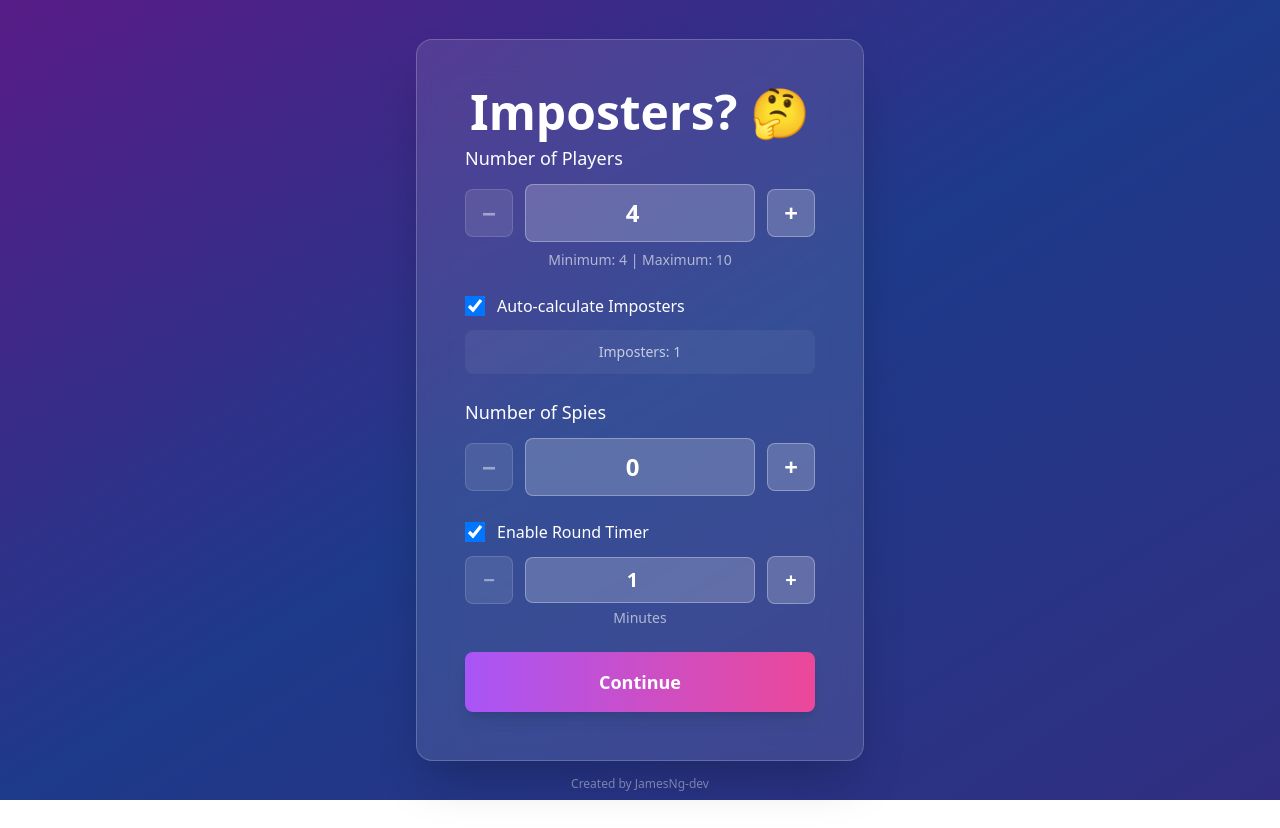
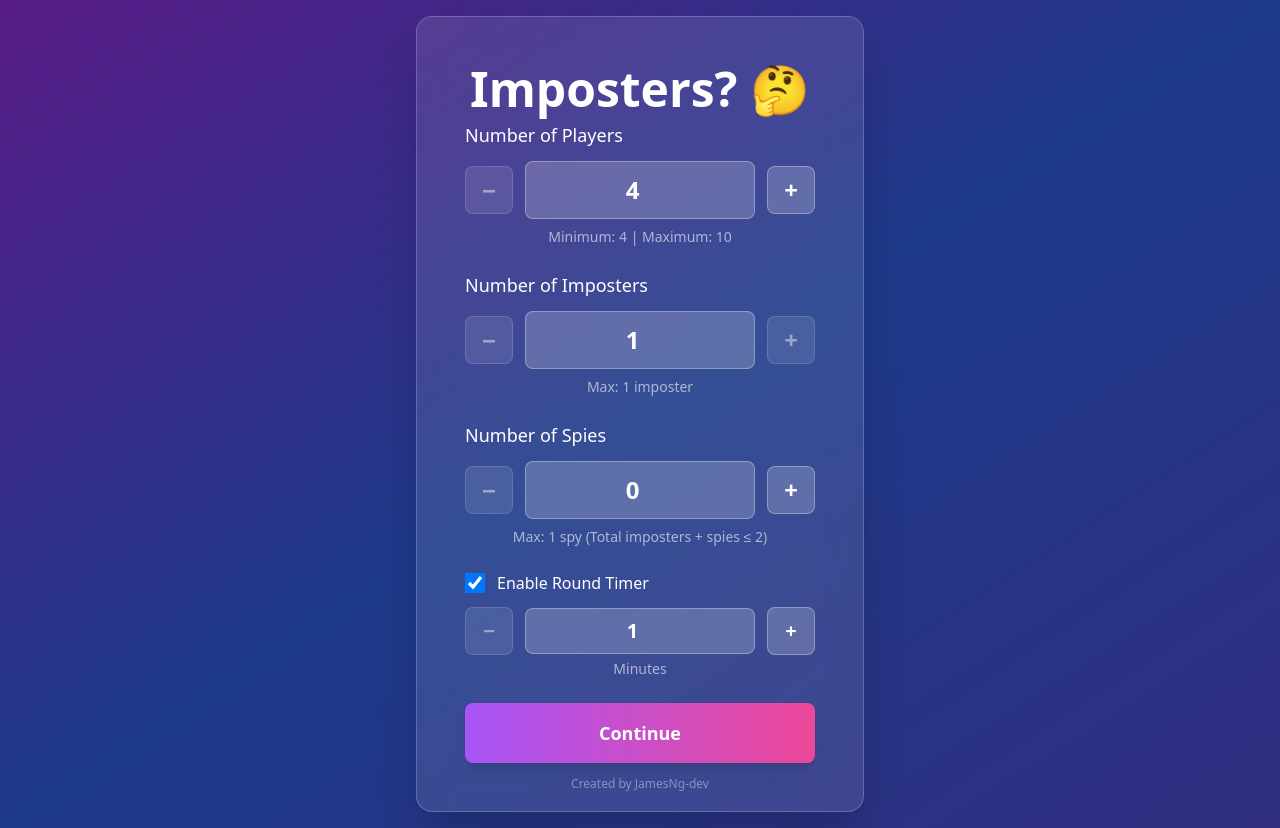
Before and after one commit to HoangNguyendotcom/imposters_game, a Next.js app: page / in a window 1280 px wide. Before the commit the page ends 800 px from the top, so only its background shows below. Built offline with nearby package versions, Linux system fonts and the light colour scheme.

Commit message:
Update the no.spy and imposter at SetupScreen

```diff
--- a/components/SetupScreen.tsx
+++ b/components/SetupScreen.tsx
@@ -9,17 +9,12 @@ export default function SetupScreen() {
     setPlayerCount,
     setRoundDuration,
     setPhase,
-    setAutoCalculateImposters,
-    setManualImposterCount,
-    setSpyCount,
-    getImposterCount
+    setImposterCount,
+    setSpyCount
   } = useGame()
   const [count, setCount] = useState(gameState.playerCount || 4)
-  const [autoCalculate, setAutoCalculate] = useState(
-    gameState.autoCalculateImposters !== undefined ? gameState.autoCalculateImposters : true
-  )
-  const [manualImposters, setManualImposters] = useState(
-    gameState.manualImposterCount || 1
+  const [imposters, setImposters] = useState(
+    gameState.imposterCount || 1
   )
   const [timerEnabled, setTimerEnabled] = useState(true) // Default to enabled
   const [timerMinutes, setTimerMinutes] = useState(
@@ -29,10 +24,7 @@ export default function SetupScreen() {
     gameState.spyCount !== undefined ? gameState.spyCount : 0
   )
 
-  // Auto-calculate: always 1 imposter
-  const autoImposterCount = 1
-
-  // Manual imposter options based on player count:
+  // Imposter options based on player count:
   // 4-5 players: 1 imposter
   // 6-8 players: 1 or 2 imposters
   // 9-10 players: 1, 2, or 3 imposters
@@ -42,44 +34,54 @@ export default function SetupScreen() {
     return 1
   }
 
-  const maxManualImposters = getMaxImposters(count)
+  const maxImposters = getMaxImposters(count)
 
-  // Calculate max spies: playerCount - imposterCount - 1 (need at least 1 civilian)
-  const currentImposterCount = autoCalculate ? 1 : manualImposters
-  const maxSpies = Math.max(0, count - currentImposterCount - 1)
+  // Calculate max spies based on constraints:
+  // 1. Max spies per player = floor(playerCount / 4) (same as imposters)
+  // 2. Max total (imposters + spies) = floor(playerCount / 2)
+  const maxSpiesPerPlayer = Math.floor(count / 4) // Same rule as imposters
+  const maxTotal = Math.floor(count / 2) // Max total imposters + spies
+  const maxSpies = Math.max(0, Math.min(maxSpiesPerPlayer, maxTotal - imposters))
 
-  // Ensure manualImposters is valid when player count changes or when switching to manual mode
+  // Ensure imposters is valid when player count changes
   useEffect(() => {
-    if (!autoCalculate && manualImposters > maxManualImposters) {
-      setManualImposters(maxManualImposters)
+    if (imposters > maxImposters) {
+      setImposters(maxImposters)
     }
-  }, [count, autoCalculate, maxManualImposters, manualImposters])
+  }, [count, maxImposters, imposters])
 
   // Ensure spyCount is valid when player count or imposter count changes
   useEffect(() => {
-    const newMaxSpies = Math.max(0, count - currentImposterCount - 1)
+    const maxSpiesPerPlayer = Math.floor(count / 4)
+    const maxTotal = Math.floor(count / 2)
+    const newMaxSpies = Math.max(0, Math.min(maxSpiesPerPlayer, maxTotal - imposters))
     if (spyCount > newMaxSpies) {
       setSpyCountLocal(newMaxSpies)
     }
-  }, [count, currentImposterCount, spyCount])
+  }, [count, imposters, spyCount])
 
   const handleSubmit = (e: React.FormEvent) => {
     e.preventDefault()
     if (count >= 4 && count <= 10) {
-      if (!autoCalculate && (manualImposters < 1 || manualImposters > maxManualImposters)) {
+      if (imposters < 1 || imposters > maxImposters) {
         return
       }
+      // Validate total constraint: imposters + spies <= floor(playerCount / 2)
+      const maxTotal = Math.floor(count / 2)
+      let finalSpyCount = spyCount
+      if (imposters + spyCount > maxTotal) {
+        // Adjust spy count if needed
+        finalSpyCount = Math.max(0, maxTotal - imposters)
+        setSpyCountLocal(finalSpyCount)
+      }
       setPlayerCount(count)
-      setAutoCalculateImposters(autoCalculate)
-      if (!autoCalculate) {
-        setManualImposterCount(manualImposters)
-      }
+      setImposterCount(imposters)
       if (timerEnabled) {
         setRoundDuration(timerMinutes * 60)
       } else {
         setRoundDuration(0)
       }
-      setSpyCount(spyCount)
+      setSpyCount(finalSpyCount)
       setPhase('names')
     }
   }
@@ -105,11 +107,9 @@ export default function SetupScreen() {
                 onClick={() => {
                   const newCount = Math.max(4, count - 1)
                   setCount(newCount)
-                  if (!autoCalculate) {
                   const newMax = getMaxImposters(newCount)
-                    if (manualImposters > newMax) {
-                      setManualImposters(newMax)
-                    }
+                  if (imposters > newMax) {
+                    setImposters(newMax)
                   }
                 }}
                 disabled={count <= 4}
@@ -127,11 +127,9 @@ export default function SetupScreen() {
                   const newCount = parseInt(e.target.value) || 4
                   const clampedCount = Math.min(10, Math.max(4, newCount))
                   setCount(clampedCount)
-                  if (!autoCalculate) {
                   const newMax = getMaxImposters(clampedCount)
-                    if (manualImposters > newMax) {
-                      setManualImposters(newMax)
-                    }
+                  if (imposters > newMax) {
+                    setImposters(newMax)
                   }
                 }}
                 className="flex-1 px-4 py-3 rounded-lg bg-white/20 border border-white/30 text-white text-2xl font-bold text-center focus:outline-none focus:ring-2 focus:ring-white/50 focus:border-transparent"
@@ -141,11 +139,9 @@ export default function SetupScreen() {
                 onClick={() => {
                   const newCount = Math.min(10, count + 1)
                   setCount(newCount)
-                  if (!autoCalculate) {
                   const newMax = getMaxImposters(newCount)
-                    if (manualImposters > newMax) {
-                      setManualImposters(newMax)
-                    }
+                  if (imposters > newMax) {
+                    setImposters(newMax)
                   }
                 }}
                 disabled={count >= 10}
@@ -160,68 +156,52 @@ export default function SetupScreen() {
           </div>
 
           <div>
-            <label className="flex items-center gap-3 cursor-pointer mb-3">
-              <input
-                type="checkbox"
-                checked={autoCalculate}
-                onChange={(e) => setAutoCalculate(e.target.checked)}
-                className="w-5 h-5 rounded"
-              />
-              <span className="text-white font-medium">Auto-calculate Imposters</span>
-            </label>
-            {autoCalculate ? (
-              <p className="text-white/70 text-sm text-center font-medium bg-white/5 rounded-lg p-3">
-                Imposters: {autoImposterCount}
-              </p>
-            ) : (
-              <div>
             <label
               htmlFor="imposterCount"
-                  className="block text-white text-sm mb-2 font-medium"
+              className="block text-white text-lg mb-3 font-medium"
             >
               Number of Imposters
             </label>
-                <div className="flex gap-3">
+            <div className="flex items-center gap-3">
               <button
                 type="button"
-                    onClick={() => setManualImposters(1)}
-                    className={`flex-1 py-3 px-4 rounded-lg font-semibold transition-all ${
-                      manualImposters === 1
-                        ? 'bg-gradient-to-r from-red-500 to-pink-500 text-white'
-                        : 'bg-white/10 text-white/70 hover:bg-white/20'
-                    }`}
+                onClick={() => {
+                  const newCount = Math.max(1, imposters - 1)
+                  setImposters(newCount)
+                }}
+                disabled={imposters <= 1}
+                className="w-12 h-12 rounded-lg bg-white/20 border border-white/30 text-white text-2xl font-bold hover:bg-white/30 transition-all disabled:opacity-50 disabled:cursor-not-allowed flex items-center justify-center"
               >
-                    1 Imposter
+                −
               </button>
-                  {maxManualImposters >= 2 && (
+              <input
+                type="number"
+                id="imposterCount"
+                min="1"
+                max={maxImposters}
+                value={imposters}
+                onChange={(e) => {
+                  const newCount = parseInt(e.target.value) || 1
+                  const clampedCount = Math.min(maxImposters, Math.max(1, newCount))
+                  setImposters(clampedCount)
+                }}
+                className="flex-1 px-4 py-3 rounded-lg bg-white/20 border border-white/30 text-white text-2xl font-bold text-center focus:outline-none focus:ring-2 focus:ring-white/50 focus:border-transparent"
+              />
               <button
                 type="button"
-                      onClick={() => setManualImposters(2)}
-                      className={`flex-1 py-3 px-4 rounded-lg font-semibold transition-all ${
-                        manualImposters === 2
-                          ? 'bg-gradient-to-r from-red-500 to-pink-500 text-white'
-                          : 'bg-white/10 text-white/70 hover:bg-white/20'
-                      }`}
+                onClick={() => {
+                  const newCount = Math.min(maxImposters, imposters + 1)
+                  setImposters(newCount)
+                }}
+                disabled={imposters >= maxImposters}
+                className="w-12 h-12 rounded-lg bg-white/20 border border-white/30 text-white text-2xl font-bold hover:bg-white/30 transition-all disabled:opacity-50 disabled:cursor-not-allowed flex items-center justify-center"
               >
-                      2 Imposters
+                +
               </button>
-                  )}
-                  {maxManualImposters >= 3 && (
-                    <button
-                      type="button"
-                      onClick={() => setManualImposters(3)}
-                      className={`flex-1 py-3 px-4 rounded-lg font-semibold transition-all ${
-                        manualImposters === 3
-                          ? 'bg-gradient-to-r from-red-500 to-pink-500 text-white'
-                          : 'bg-white/10 text-white/70 hover:bg-white/20'
-                      }`}
-                    >
-                      3 Imposters
-                    </button>
-                  )}
             </div>
-              </div>
-            )}
+            <p className="text-white/60 text-sm mt-2 text-center">
+              Max: {maxImposters} imposter{maxImposters !== 1 ? 's' : ''}
+            </p>
           </div>
 
           <div>
@@ -275,9 +255,12 @@ export default function SetupScreen() {
             )}
             {maxSpies === 0 && (
               <p className="text-white/60 text-sm text-center mt-2">
-                Not enough players for spies (need at least 1 civilian)
+                Max spies reached (imposters + spies ≤ {Math.floor(count / 2)})
               </p>
             )}
+            <p className="text-white/60 text-sm mt-2 text-center">
+              Max: {maxSpies} spy{maxSpies !== 1 ? 'ies' : ''} (Total imposters + spies ≤ {Math.floor(count / 2)})
+            </p>
           </div>
 
           <div>
@@ -329,7 +312,7 @@ export default function SetupScreen() {
 
           <button
             type="submit"
-            disabled={!autoCalculate && (manualImposters < 1 || manualImposters > maxManualImposters)}
+            disabled={imposters < 1 || imposters > maxImposters}
             className="w-full bg-gradient-to-r from-purple-500 to-pink-500 hover:from-purple-600 hover:to-pink-600 text-white font-bold py-4 px-6 rounded-lg text-lg transition-all duration-200 transform hover:scale-105 shadow-lg disabled:opacity-50 disabled:cursor-not-allowed disabled:transform-none"
           >
             Continue
--- a/contexts/GameContext.tsx
+++ b/contexts/GameContext.tsx
@@ -28,8 +28,7 @@ export interface GameState {
   currentPlayerIndex: number // current player talking
   playerTurnTimer: number // timer for current player's turn
   eliminatedPlayerId: string | null // ID of the eliminated player
-  autoCalculateImposters: boolean // true = auto-calculate, false = manual
-  manualImposterCount: number // manual imposter count (only used if autoCalculateImposters is false)
+  imposterCount: number // number of imposters
   spyCount: number // number of spies (0 = no spies)
   spyWord: string | null // word assigned to spy (word1 or word2 from pair)
   imposterHint: string | null // hint assigned to imposters when spy is enabled
@@ -39,8 +38,7 @@ interface GameContextType {
   gameState: GameState
   setPlayerCount: (count: number) => void
   setRoundDuration: (duration: number) => void
-  setAutoCalculateImposters: (auto: boolean) => void
-  setManualImposterCount: (count: number) => void
+  setImposterCount: (count: number) => void
   setSpyCount: (count: number) => void
   setPlayers: (players: Omit<Player, 'role' | 'word' | 'votes'>[]) => void
   setPhase: (phase: GamePhase) => void
@@ -58,7 +56,6 @@ interface GameContextType {
   playAgain: () => void
   updateTimer: (seconds: number) => void
   updatePlayerTurnTimer: (seconds: number) => void
-  getImposterCount: () => number
   continueAfterTie: () => void
 }
 
@@ -78,8 +75,7 @@ const defaultGameState: GameState = {
   currentPlayerIndex: 0,
   playerTurnTimer: 0,
   eliminatedPlayerId: null,
-  autoCalculateImposters: true,
-  manualImposterCount: 1,
+  imposterCount: 1,
   spyCount: 0,
   spyWord: null,
   imposterHint: null,
@@ -109,24 +105,12 @@ export function GameProvider({ children }: { children: React.ReactNode }) {
     setGameState((prev) => ({ ...prev, playerCount: count }))
   }
 
-  const setAutoCalculateImposters = (auto: boolean) => {
-    setGameState((prev) => ({ ...prev, autoCalculateImposters: auto }))
-  }
-
-  const setManualImposterCount = (count: number) => {
-    setGameState((prev) => ({ ...prev, manualImposterCount: count }))
+  const setImposterCount = (count: number) => {
+    setGameState((prev) => ({ ...prev, imposterCount: count }))
   }
 
   const setSpyCount = (count: number) => {
     setGameState((prev) => ({ ...prev, spyCount: count }))
-  }
-
-  const getImposterCount = () => {
-    if (gameState.autoCalculateImposters) {
-      // Auto-calculate: always 1 imposter
-      return 1
-    }
-    return gameState.manualImposterCount
   }
 
   const setRoundDuration = (duration: number) => {
@@ -152,9 +136,7 @@ export function GameProvider({ children }: { children: React.ReactNode }) {
   const assignRoles = (playersToAssign?: Omit<Player, 'role' | 'word' | 'votes'>[]) => {
     const players = playersToAssign || gameState.players
     const playerCount = players.length
-    const imposterCount = gameState.autoCalculateImposters
-      ? 1 // Auto-calculate: always 1 imposter
-      : gameState.manualImposterCount
+    const imposterCount = gameState.imposterCount
 
     // Store original players for playAgain
     const originalPlayers = players.map((p) => ({
@@ -493,8 +475,7 @@ export function GameProvider({ children }: { children: React.ReactNode }) {
         currentPlayerIndex: 0,
         playerTurnTimer: 0,
         eliminatedPlayerId: null,
-        autoCalculateImposters: true,
-        manualImposterCount: 1,
+        imposterCount: prev.imposterCount, // Keep imposter setting
         spyCount: prev.spyCount, // Keep spy setting
         spyWord: null,
         imposterHint: null,
@@ -508,8 +489,7 @@ export function GameProvider({ children }: { children: React.ReactNode }) {
         gameState,
         setPlayerCount,
         setRoundDuration,
-        setAutoCalculateImposters,
-        setManualImposterCount,
+        setImposterCount,
         setSpyCount,
         setPlayers,
         setPhase,
@@ -527,7 +507,6 @@ export function GameProvider({ children }: { children: React.ReactNode }) {
         playAgain,
         updateTimer,
         updatePlayerTurnTimer,
-        getImposterCount,
         continueAfterTie,
       }}
     >
```
Lines whose indentation alone changed are shown as unchanged.
